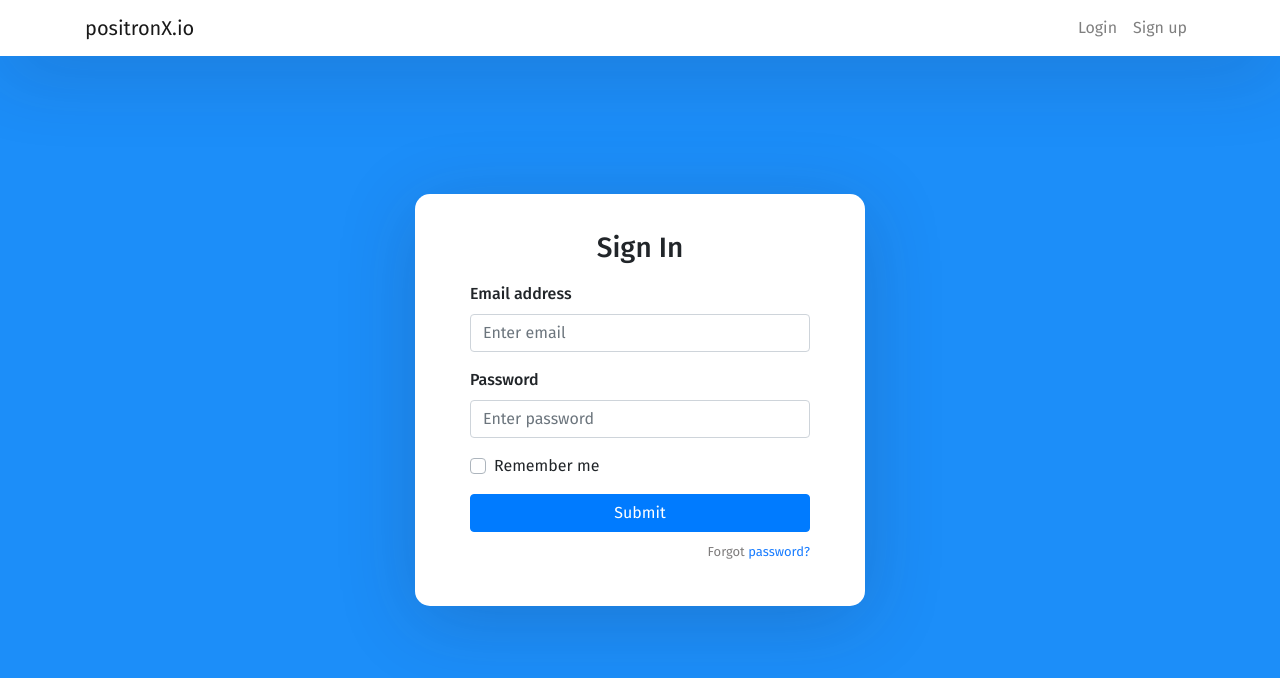
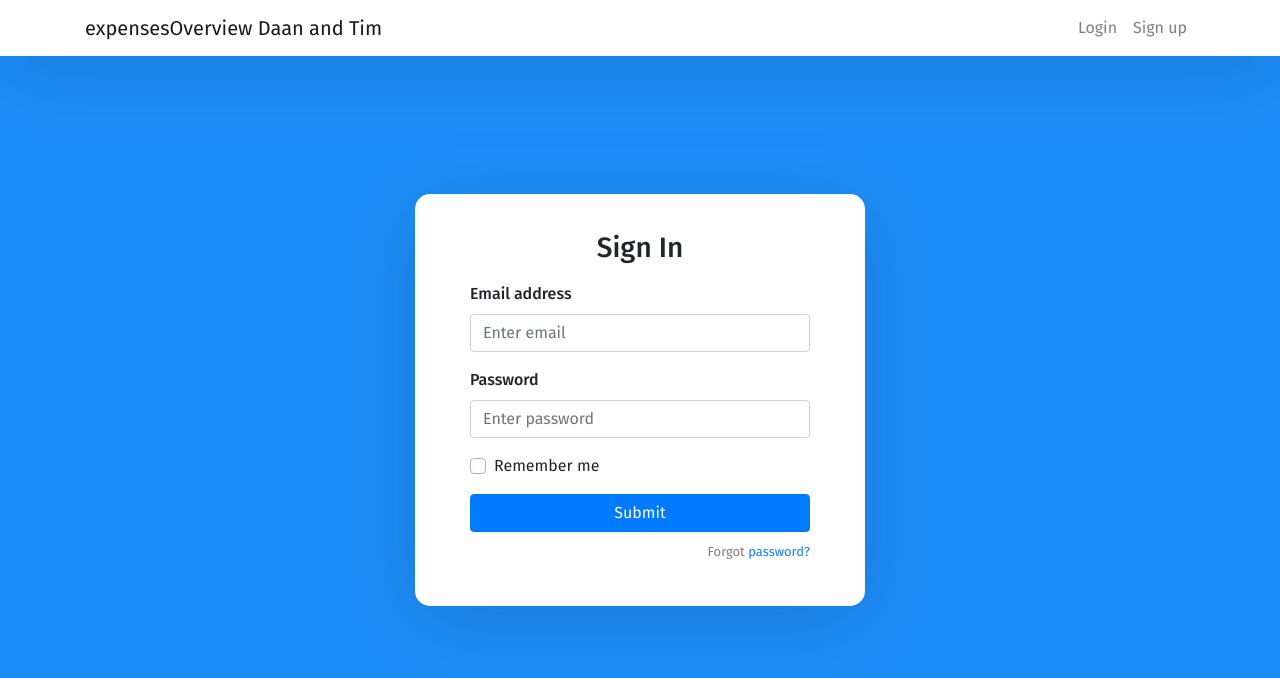
Before and after one commit to VanLeeuwenTim/kostenDeler, a React (Create React App) app: page / in a window 1280 px wide. Shown: the top 678 px of the page. Built offline with nearby package versions, Linux system fonts and the light colour scheme.

Commit message:
changed some text

```diff
--- a/src/App.js
+++ b/src/App.js
@@ -23,7 +23,7 @@ export default function App() {
         <nav className="navbar navbar-expand-lg navbar-light fixed-top">
           <div className="container">
             <Link className="navbar-brand" to={"/sign-in"}>
-              positronX.io
+              expensesOverview Daan and Tim
             </Link>
             <div className="collapse navbar-collapse" id="navbarTogglerDemo02">
               <ul className="navbar-nav ml-auto">
```
